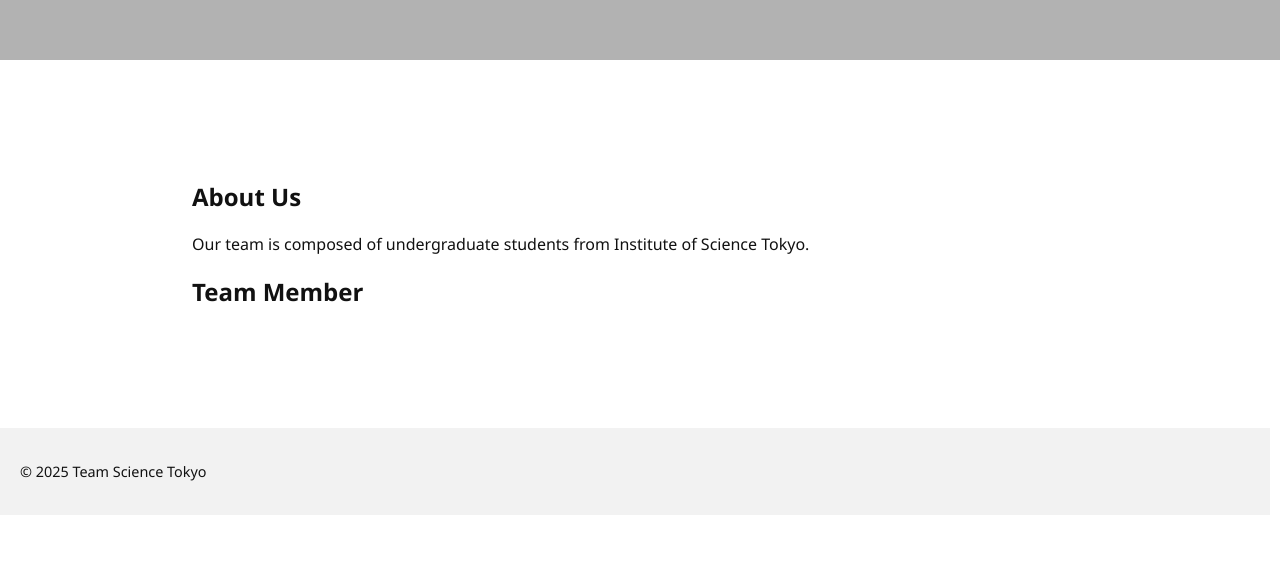
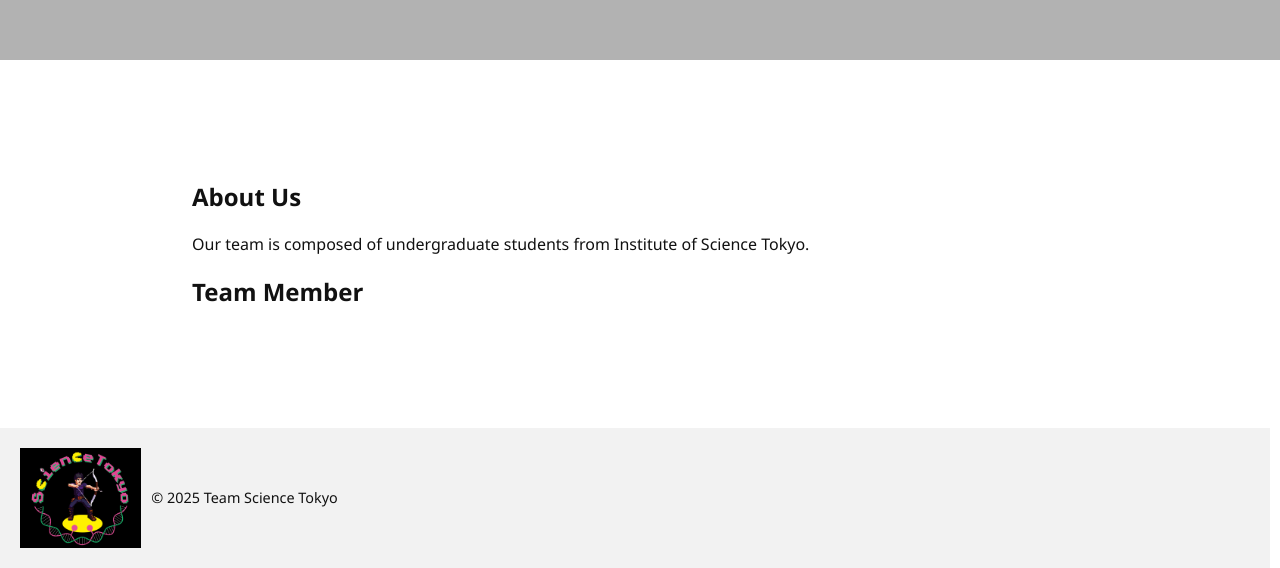
Before and after one commit to STbiomod2025/Wiki, a plain HTML site: page team.html in a window 1280 px wide. Shown: the part 660-1228 px from the top of the page. Before the commit the page ends 1175 px from the top, so only its background shows below. Drawn offline with Linux system fonts and the light colour scheme.

Commit message:
Update team.html

```diff
--- a/team.html
+++ b/team.html
@@ -48,6 +48,7 @@ Institute of Science Tokyo.
 </section>
 
 <footer>
+<img src="logo.png" alt="Team Science Tokyo Logo">
 <p>&copy; 2025 Team Science Tokyo</p>
 </footer>
 
```
